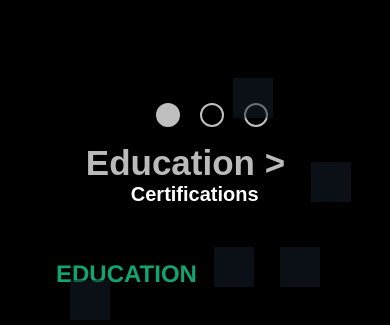
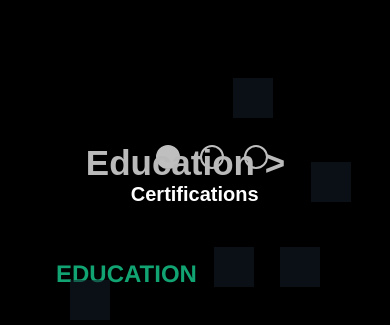
Before and after one commit to sakilahamed/HiddenQ, a plain HTML site: page index.html in a window 390 px wide. Shown: the part 513-838 px from the top of the page. Drawn offline with Linux system fonts and the light colour scheme.

Commit message:
Update style.css

```diff
--- a/style.css
+++ b/style.css
@@ -729,6 +729,7 @@ main.row{
 }
 .buttons{
     margin-top: 40px;
+    margin-bottom: 20px;
 }
 .circle-container {
     display: flex;
@@ -740,7 +741,7 @@ main.row{
 }
 #circle_design{
     position: absolute;
-    top: 73%;
+    top: 78%;
     left: 40%;
 }
 .media-line{
```
